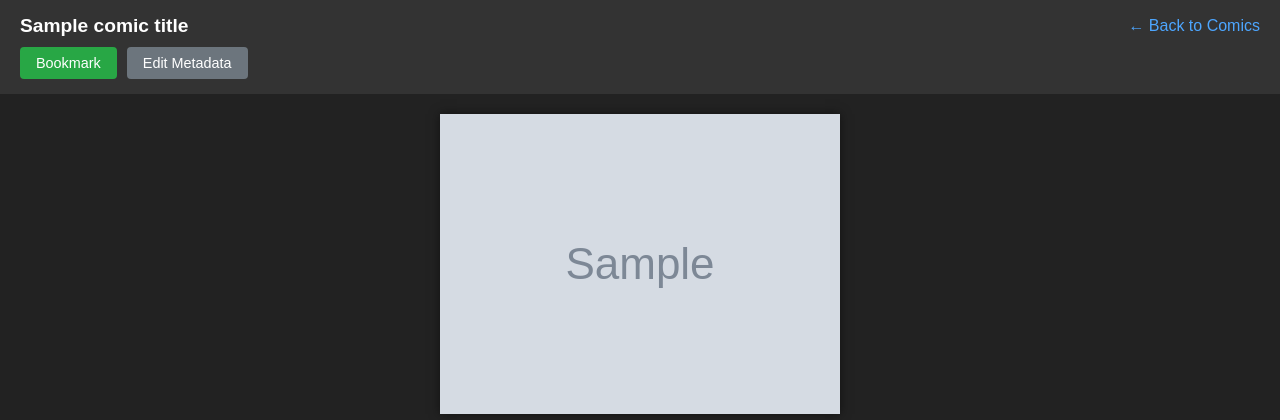
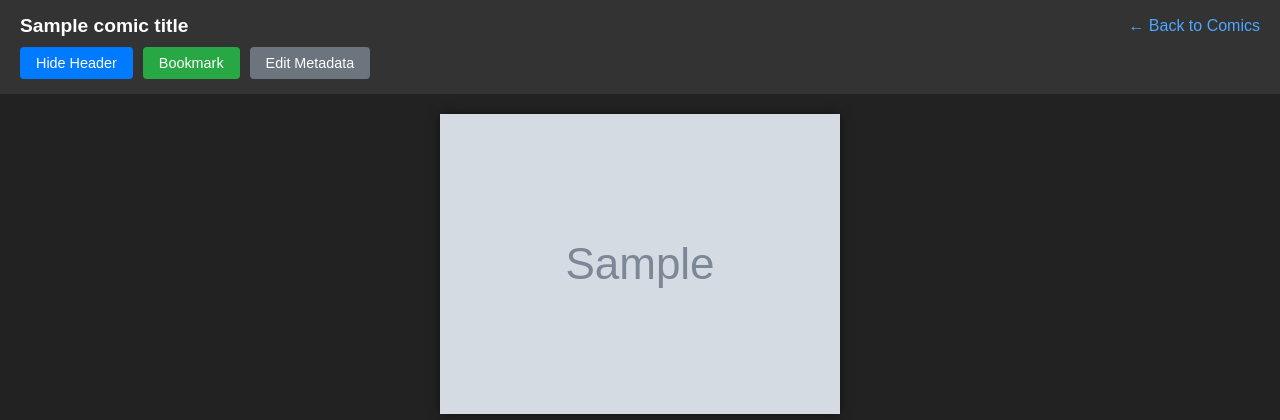
Before and after one commit to songzhi909/comic_web, a Flask app: template templates/comic.html in a window 1280 px wide. Shown: the top 420 px of the page. Run offline with Flask 3, Linux system fonts and the light colour scheme; the template is opened without the code that fills it: most values are stand-ins (such as "Sample title", 1, 10 or a date in 2020); grey boxes marked "Sample" are stand-in pictures; data that the repository does not hold is empty.

Commit message:
添加隐藏漫画头部信息按钮

```diff
--- a/templates/comic.html
+++ b/templates/comic.html
@@ -167,6 +167,7 @@
             <a href="/" class="back-link">← Back to Comics</a>
 
             <div class="controls">
+                <button id="toggle-header-btn" class="btn toggle-header">Hide Header</button>
                 <button id="bookmark-btn" class="btn bookmark">Bookmark</button>
                 <button id="metadata-btn" class="btn metadata-btn">Edit Metadata</button>
             </div>
@@ -249,6 +250,12 @@
             closeModal.addEventListener('click', closeMetadataModal);
             cancelModal.addEventListener('click', closeMetadataModal);
             metadataForm.addEventListener('submit', saveMetadata);
+
+            // Add event listener for toggle header button
+            const toggleHeaderBtn = document.getElementById('toggle-header-btn');
+            if (toggleHeaderBtn) {
+                toggleHeaderBtn.addEventListener('click', toggleHeader);
+            }
 
             // Close modal when clicking outside
             window.addEventListener('click', function(event) {
@@ -429,6 +436,24 @@
                     isLoading = false;
                 });
         }
+
+        // Toggle header visibility
+        function toggleHeader() {
+            const header = document.querySelector('.header');
+            const toggleBtn = document.getElementById('toggle-header-btn');
+
+            if (header.style.display === 'none') {
+                // Show header
+                header.style.display = '';
+                toggleBtn.textContent = 'Hide Header';
+                toggleBtn.classList.remove('header-hidden');
+            } else {
+                // Hide header
+                header.style.display = 'none';
+                toggleBtn.textContent = 'Show Header';
+                toggleBtn.classList.add('header-hidden');
+            }
+        }
     </script>
 </body>
 </html>
```
